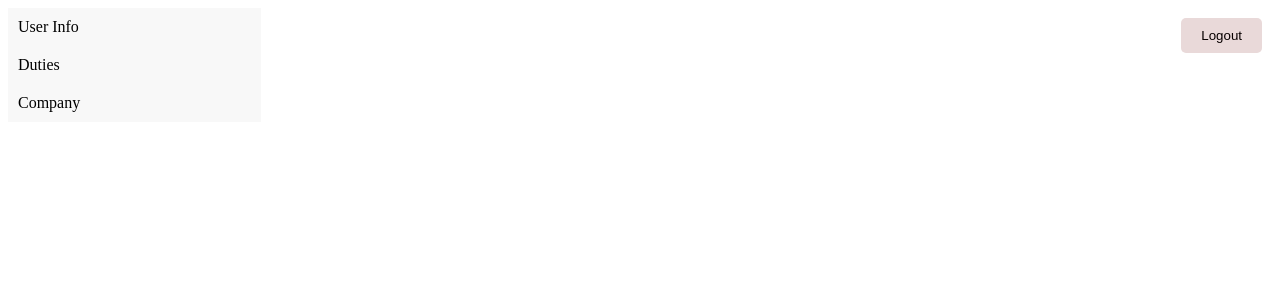
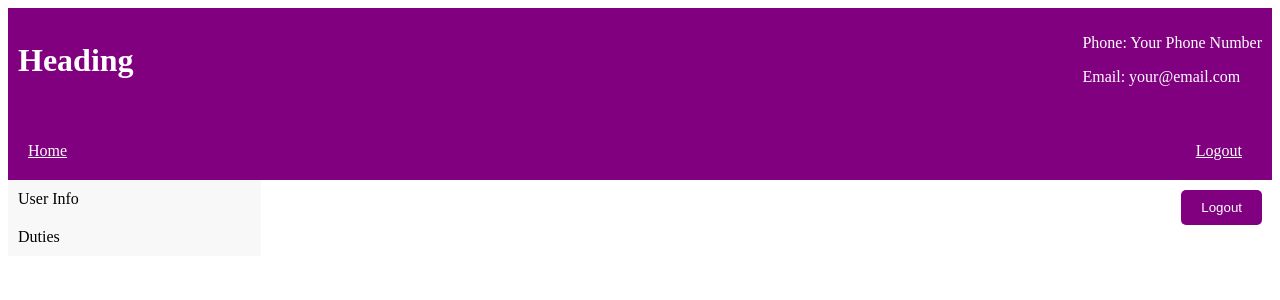
Before and after one commit to meetthehorizon/TPC-log-system, a Django app: page /company/ in a window 1280 px wide. Shown: the top 300 px of the page. Run offline with Django 4.2, Linux system fonts and the light colour scheme; the visitor is signed in with stand-in values (Sample User, id 1).

Commit message:
git learnt

```diff
--- a/tpc_log/templates/dashboard.html
+++ b/tpc_log/templates/dashboard.html
@@ -2,6 +2,25 @@
 <html>
 <head>
     <style>
+        /* Style for the horizontal bars */
+        #header {
+            background-color: #800080; /* Purple color */
+            color: #ffffff; /* White color */
+            display: flex;
+            justify-content: space-between;
+            align-items: center;
+            padding: 10px;
+        }
+
+        #top-bar {
+            background-color: #800080; /* Purple color */
+            color: #ffffff; /* White color */
+            padding: 10px 0;
+            display: flex;
+            justify-content: space-between;
+            align-items: center;
+        }
+
         /* Style for the left panel */
         .left-panel {
             width: 20%; /* Set the width of the panel */
@@ -24,8 +43,8 @@
             margin-right: 10px; /* Add margin for spacing */
             margin-top: 10px; /* Add margin for spacing */
             padding: 10px 20px; /* Add padding for better clickability */
-            background-color: #e9d9d9; /* Set the background color of the button */
-            color: rgb(8, 0, 0); /* Set the text color of the button */
+            background-color: #800080; /* Set the background color of the button to purple */
+            color: #ffffff; /* Set the text color of the button to white */
             border: none; /* Remove the button border */
             border-radius: 5px; /* Add rounded corners to the button */
             cursor: pointer; /* Change the cursor on hover */
@@ -39,15 +58,32 @@
     </style>
 </head>
 <body>
+    <div id="header">
+        <h1>Heading</h1>
+        <div id="contact-info">
+            <p>Phone: Your Phone Number</p>
+            <p>Email: your@email.com</p>
+        </div>
+    </div>
+
+    <div id="top-bar">
+        <a href="#" class="logout-button">Home</a>
+        {% if user.is_authenticated %}
+            <a href="{% url 'custom_logout' %}" class="logout-button">Logout</a>
+        {% else %}
+            <a href="{% url 'student-login' %}" class="logout-button">Login</a>
+        {% endif %}
+    </div>
+
     <div class="left-panel">
         {% if user.is_authenticated %}
             <a class="panel-link" href="{% url 'userinfo' %}">User Info</a>
             <a class="panel-link" href="{% url 'duties' %}">Duties</a>
-            <a class="panel-link" href="{% url 'company_list' %}">Company</a>
         {% endif %}
     </div>
-    <a href ="{% url 'custom_logout' %}">
-    <button class="logout-button" type='button'>Logout</button></a>
+    <a href="{% url 'custom_logout' %}">
+        <button class="logout-button" type="button">Logout</button>
+    </a>
     <div class="right-content">
         {% block content %}
         {% endblock %}
--- a/tpc_log/users/urls.py
+++ b/tpc_log/users/urls.py
@@ -1,7 +1,8 @@
 from django.urls import path
-from .views import signup, student_login, custom_logout
+from .views import signup, student_login, custom_logout, home
 from django.contrib.auth import views as auth_views
 urlpatterns =[
+    path("", home, name='home'),
     path("signup/", signup, name='signup'),
     path("student-login/", student_login, name="student-login"),
     path('logout/', custom_logout, name='custom_logout'),
--- a/tpc_log/users/views.py
+++ b/tpc_log/users/views.py
@@ -42,3 +42,6 @@ def student_login(request):
 def custom_logout(request):
     logout(request)
     return redirect("/")  # Change 'home' to the URL name you want to use
+
+def home(request):
+    return render(request, 'home.html')
```
Also changed, not shown: tpc_log/templates/home.html (+107 -5 lines).
